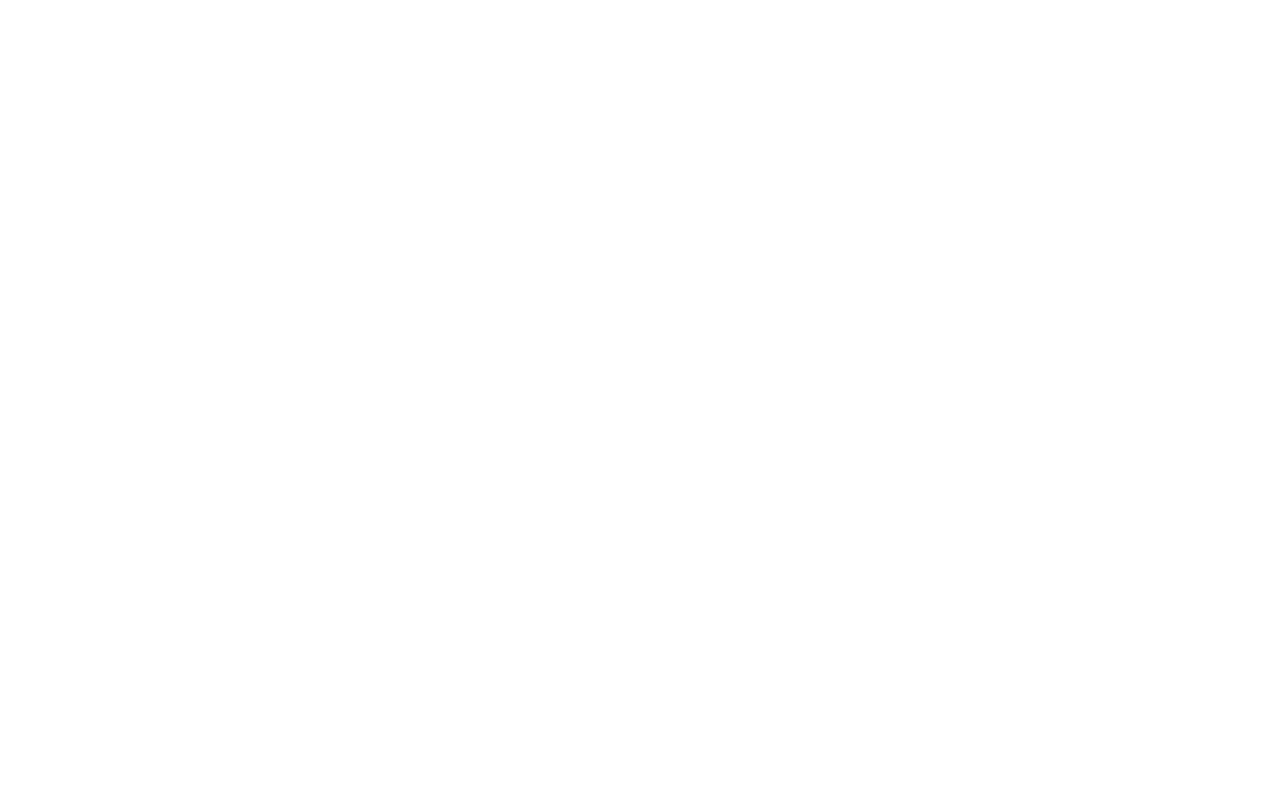
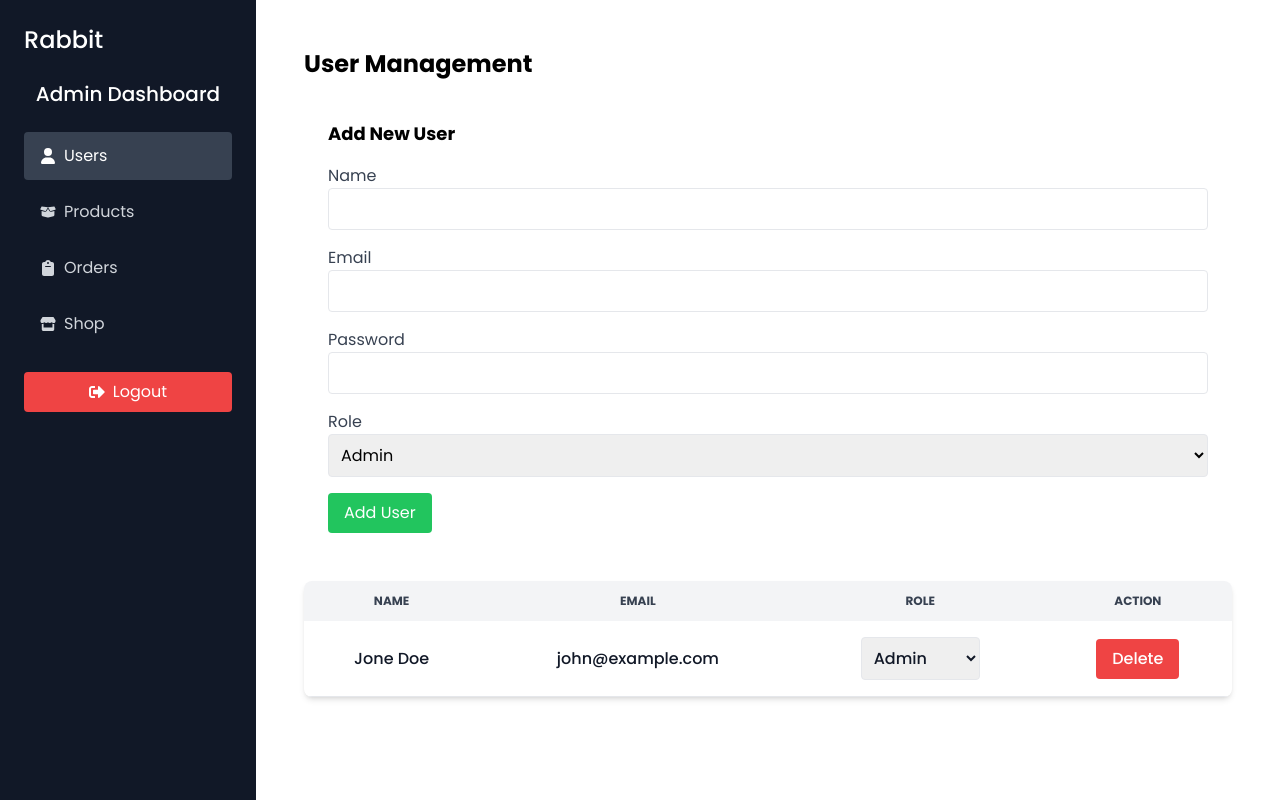
Before and after one commit to kieukieu998/shopping-cart-rabbit, a React (Vite) app in the folder frontend/: page /admin/users in a window 1280 px wide. Before the commit this address had no page. Built offline with nearby package versions, Linux system fonts and the light colour scheme.

Commit message:
user management

```diff
--- a/frontend/src/App.jsx
+++ b/frontend/src/App.jsx
@@ -14,6 +14,7 @@
 import MyOrderPage from "./pages/MyOrderPage"
 import AdminLayout from "./components/Admin/AdminLayout"
 import AdminHomePage from "./pages/AdminHomePage"
+import UserManagement from "./components/Admin/UserManagement"
 
 const App = () => {
   return (
@@ -35,6 +36,7 @@
 {/**Admin Layout */}
         <Route path="/admin" element={<AdminLayout />}>
             <Route index element={<AdminHomePage />} />
+            <Route path="users" element={<UserManagement />} />
         </Route>
       </Routes>
     </BrowserRouter>
--- /dev/null
+++ b/frontend/src/components/Admin/UserManagement.jsx
@@ -0,0 +1,130 @@
+import React, { useState } from 'react'
+
+const UserManagement = () => {
+  const users = [
+    {
+      _id: "123123",
+      name: "Jone Doe",
+      email: "john@example.com",
+      role: "admin",
+    },
+  ];
+  const [formData, setFormData] = useState({
+    id: "",
+    name: "",
+    email: "",
+    password: "",
+    role: "customer" // Default role
+  });
+
+  const handleChange = (e) => {
+    setFormData({
+      ...formData,
+      [e.target.name]: e.target.value,
+      [e.target.email]: e.target.value,
+      [e.target.password]: e.target.value,
+      [e.target.role]: e.target.value,
+    })
+  };
+
+  const handleSubmit = (e) => {
+    e.preventDefault();
+    console.log(formData);
+
+    // Reset the form after submisses
+    setFormData({
+      name: "",
+      email: "",
+      password: "",
+      role: "customer"
+    })
+  };
+
+
+  const handleRoleChange = (userId, newRole) => {
+    console.log({id: userId, role: newRole});
+  };
+
+  const handleDeleteUser = (userId) => {
+    if(window.confirm("Are you sure you want to delete this user?")) {
+      console.log("delete user width ID", userId);
+
+    }
+  }
+
+  return (
+    <div className="max-w-7xl mx-auto p-6">
+      <h2 className="text-2xl font-bold mb-4">User Management</h2>
+      {/* Add new User Form  */}
+      <div className="p-6 rounded-lg mb-6">
+        <h3 className="text-lg font-bold mb-4">Add New User</h3>
+        <form onSubmit={handleSubmit}>
+          <div className="mb-4">
+            <label htmlFor="name" className="block text-gray-700">Name</label>
+            <input type="text" id="name" name="name" value={formData.name} onChange={handleChange} className="w-full border rounded p-2 outline-none" required />
+          </div>
+          <div className="mb-4">
+            <label htmlFor="email" className="block text-gray-700">Email</label>
+            <input type="email" id="email" name="email" value={formData.email} onChange={handleChange} className="w-full border rounded p-2 outline-none" required />
+          </div>
+          <div className="mb-4">
+            <label htmlFor="password" className="block text-gray-700">Password</label>
+            <input type="password" id="password" name="password" value={formData.password} onChange={handleChange} className="w-full border rounded p-2 outline-none" required />
+          </div>
+          <div className="mb-4">
+            <label htmlFor="role" className="block text-gray-700">Role</label>
+            <select name="role" id="role" onChange={handleChange} className="w-full border rounded p-2 outline-none">
+              <option value="admin">Admin</option>
+              <option value="customer">Customer</option>
+            </select>
+          </div>
+          <button type="submit" className="bg-green-500 text-white py-2 px-4 rounded hover:bg-green-600">Add User</button>
+        </form>
+      </div>
+      {/* User List  */}
+      <div className="overflow-x-auto shadow-md sm:rounded-lg">
+        <table className="min-w-full text-center text-gray-500">
+          <thead>
+            <tr className="bg-gray-100 text-xs uppercase text-gray-700">
+              <th className="py-3 px-4">Name</th>
+              <th className="py-3 px-4">Email</th>
+              <th className="py-3 px-4">Role</th>
+              <th className="py-3 px-4">Action</th>
+            </tr>
+          </thead>
+          <tbody>
+            {
+              users.length > 0 ? (
+                users.map((user) => {
+                  return (
+                    <tr key={user._id} className="border-b hover:bg-gray-50 cursor-pointer">
+                      <td className="p-4 font-medium text-gray-900 whitespace-nowrap">{user.name}</td>
+                      <td className="p-4 font-medium text-gray-900 whitespace-nowrap">{user.email}</td>
+                      <td className="p-4 font-medium text-gray-900 whitespace-nowrap">
+                        <select value={user.role} onChange={(e) => handleRoleChange(user._id, e.target.value)} className="p-2 border rounded outline-none">
+                          <option value="customer">Customer</option>
+                          <option value="admin">Admin</option>
+                        </select>
+                      </td>
+                      <td className="p-4 font-medium text-gray-900 whitespace-nowrap">
+                        <button onClick={() => handleDeleteUser(user._id)} className="bg-red-500 text-white px-4 py-2 rounded hover:bg-red-600">Delete</button>
+                      </td>
+                    </tr>
+                  )
+                })
+              ) : (
+                <tr>
+                  <td colSpan={4} className="p-4 text-center text-gray-500">
+                    No recent users found
+                  </td>
+                </tr>
+              )
+            }
+          </tbody>
+        </table>
+      </div>
+    </div>
+  )
+}
+
+export default UserManagement
```
